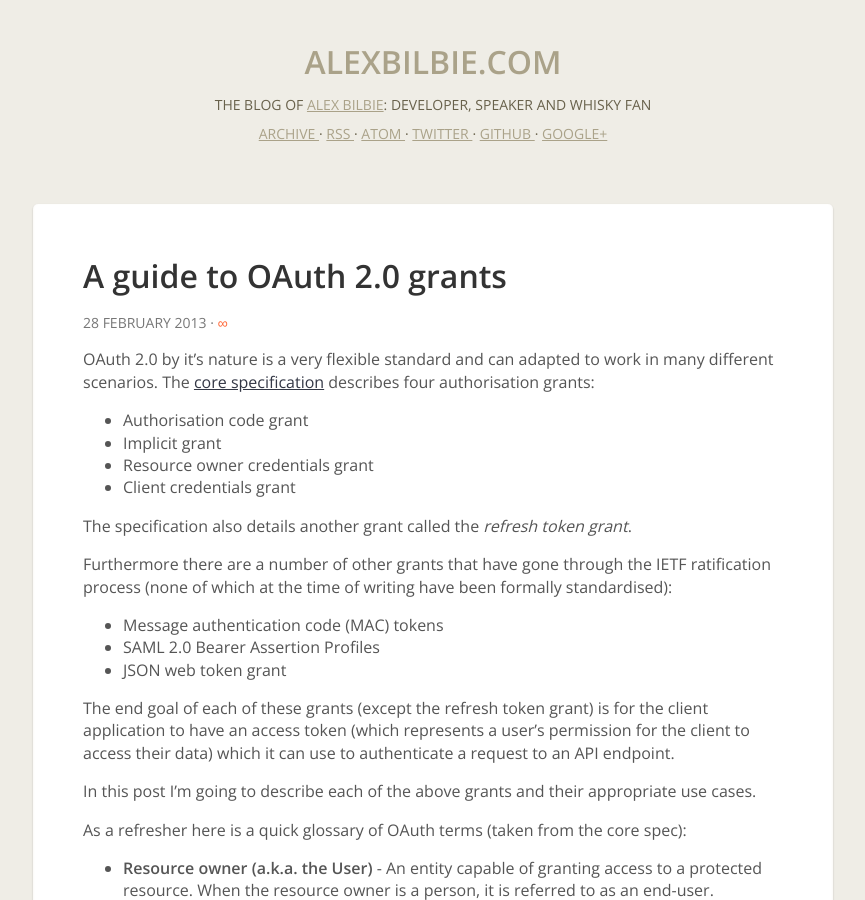
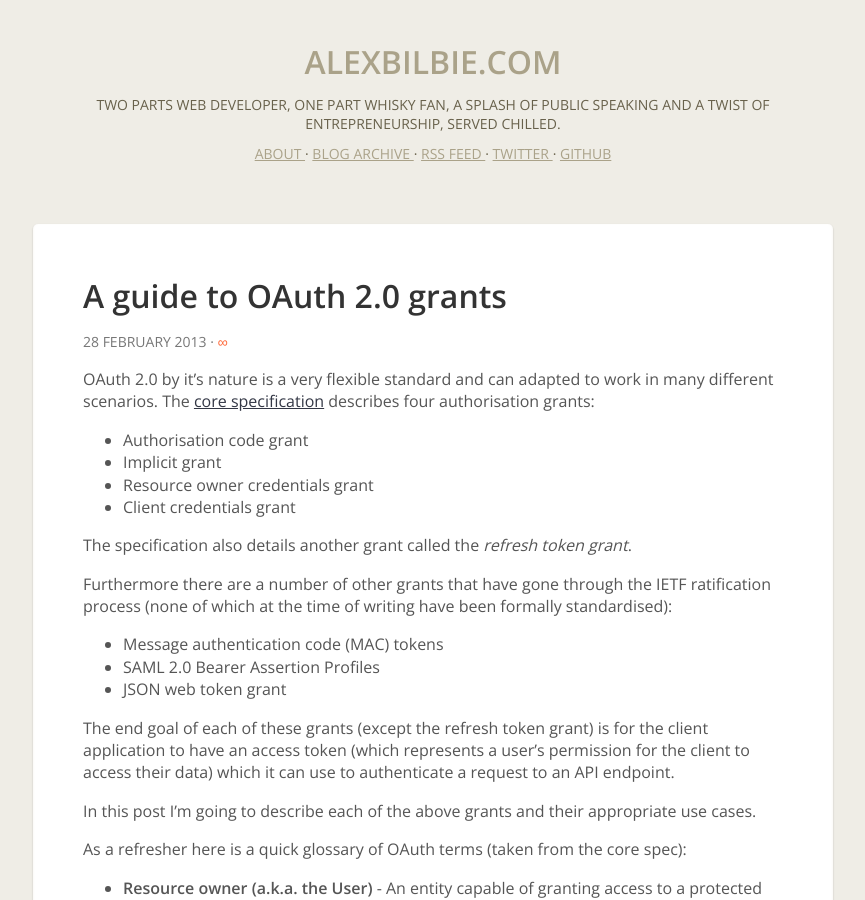
Before and after one commit to alexbilbie/alexbilbie.github.com, a Jekyll site: the page built from index.html, in a window 1280 px wide and 900 px high. Shown: the whole window, without its empty margins (207-1072 px from the left). Built offline with Jekyll 4.4.1, drawn with Linux system fonts in a browser that asks for light colours; Markdown is read by kramdown in place of the engine named in the settings; the list of posts is cut into pages by our own code; comment, search, counter and statistics services are not loaded.

Commit message:
Updated layout

```diff
--- a/_layouts/layout.html
+++ b/_layouts/layout.html
@@ -4,7 +4,7 @@
         <meta charset="utf-8">
         <meta http-equiv="X-UA-Compatible" content="IE=edge,chrome=1">
         <title>{{ page.title }} &middot; Alex Bilbie</title>
-        <meta name="description" content="The blog of Alex Bilbie: developer, speaker and whisky fan">
+        <meta name="description" content="The blog of Alex Bilbie: two parts web developer, one part whisky fan, a splash of public speaking and a twist of entrepreneurship, served chilled.">
         <meta name="viewport" content="width=device-width">
         <link rel="alternate" type="application/rss+xml" title="RSS feed for alexbilbie.com" href="/rss.xml" />
         <link rel="alternate" type="application/atom+xml" title="Atom feed for alexbilbie.com" href="/atom.xml" />
@@ -23,19 +23,20 @@
                 </h1>
 
                 <p>
-                    The blog of <a href="/about/">Alex Bilbie</a>: developer, speaker and whisky fan
+                    Two parts web developer, one part whisky fan, a splash of public speaking and a twist of entrepreneurship, served chilled.
                 </p>
+
                 <p>
+                    <a href="/about/">
+                        About
+                    </a>
+                    &middot;
                     <a href="/archive/">
-                        Archive
+                        Blog Archive
                     </a>
                     &middot;
                     <a href="/rss.xml">
-                        RSS
-                    </a>
-                    &middot;
-                    <a href="/atom.xml">
-                        Atom
+                        RSS Feed
                     </a>
                     &middot;
                     <a href="https://twitter.com/alexbilbie">
@@ -45,8 +46,8 @@
                     <a href="https://github.com/alexbilbie">
                         Github
                     </a>
-                  	&middot;
-                  	<a href="https://plus.google.com/108932116848755761249?rel=author">
+
+                  	<a style="display:none" href="https://plus.google.com/108932116848755761249?rel=author">
                       	Google+
                  	</a>
             </div>
```
